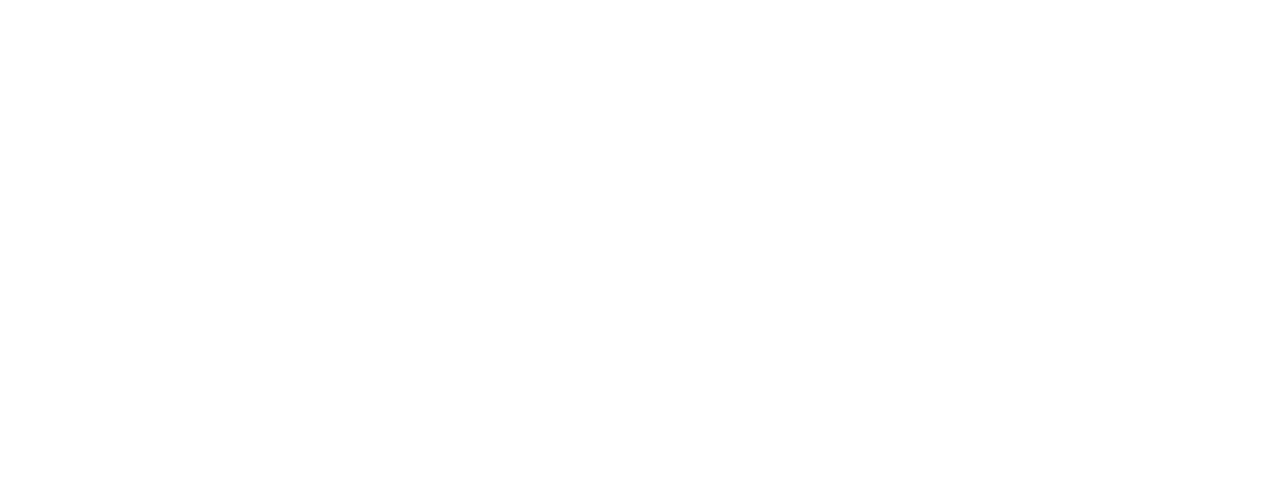
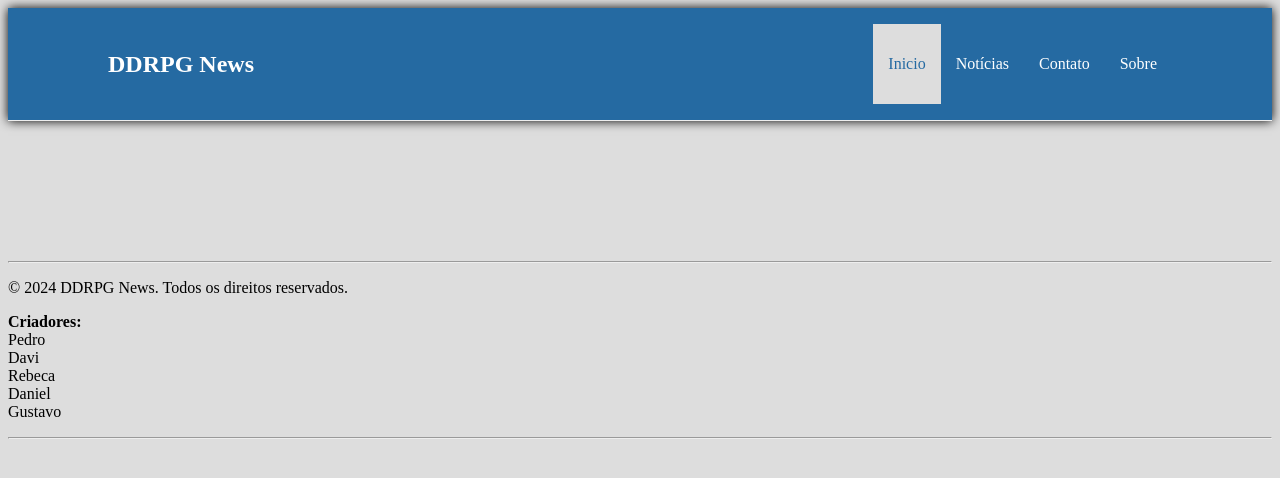
Before and after one commit to prodiGamer1000/DDRPG-News, a plain HTML site: page noticias/fake1.html in a window 1280 px wide. Drawn offline with Linux system fonts and the light colour scheme.

Commit message:
noticias/fake1.html

```diff
--- a/noticias/fake1.html
+++ b/noticias/fake1.html
@@ -9,5 +9,40 @@
 </head>
 <body>
 
+    <header>
+        <!--  LOGO DO SITE  -->
+        <a href="">
+            <h1 class="logo">DDRPG News</h1>
+        </a>
+        <!--  MENU DE NAVEGAÇÃO  -->
+        <nav>
+            <ul class="navigation">
+                <li class="menu_selector menu_active"><a href="">Inicio</a></li>
+                <li class="menu_selector"><a href="">Notícias</a></li>
+                <li class="menu_selector"><a href="">Contato</a></li>
+                <li class="menu_selector"><a href="">Sobre</a></li>
+
+            </ul>
+        </nav>
+    </header>
+
+    <main>
+        <h1 class="titulo">
+        </h1>
+
+    </main>
+
+
+
+
+    <footer>
+        <hr/>
+        <!--  COPYRIGHT  -->
+        <p>&copy; 2024 DDRPG News. Todos os direitos reservados. </p>
+        <p><b>Criadores:</b><br/>Pedro<br/>Davi<br/>Rebeca<br/>Daniel<br/>Gustavo</p>
+        <hr/>
+    </footer>
+
+
 </body>
 </html>
--- a/src/styles/fake1styles.css
+++ b/src/styles/fake1styles.css
@@ -0,0 +1,55 @@
+a{
+    color: #fff;
+    text-decoration: none;
+}
+body{
+    background-color: #ddd;
+    overflow-x: hidden;
+}
+.logo{
+    padding: 25px 0;
+    font-size: 24px;
+    font-weight: 600;
+}
+header{
+    border-bottom: 1px solid #eee;
+    box-shadow: 0 0 10px #000;
+    color: #fff;
+    background-color: #256aa2;
+    padding: 0 100px;
+    display: flex;
+    justify-content: space-between;
+    align-items: center;
+
+}
+.navigation{
+    display: flex;
+}
+.menu_selector{
+    cursor: pointer;
+    padding: 31px 15px;
+    display: flex;
+    text-decoration: none;
+}
+.navigation li a{
+    color: #fff;
+    text-decoration: none;
+    font-weight: 500;
+}
+.menu_active{
+    background-color: #ddd;
+}
+.menu_active a{
+    color: #256aa2 !important;
+}
+main{
+    padding: 50px 100px;
+    display: flex;
+    justify-content: center;
+    align-items: center;
+    flex-direction: column;
+}
+.titulo{
+    font-size: 24px;
+    font-weight: 600;
+}
```
